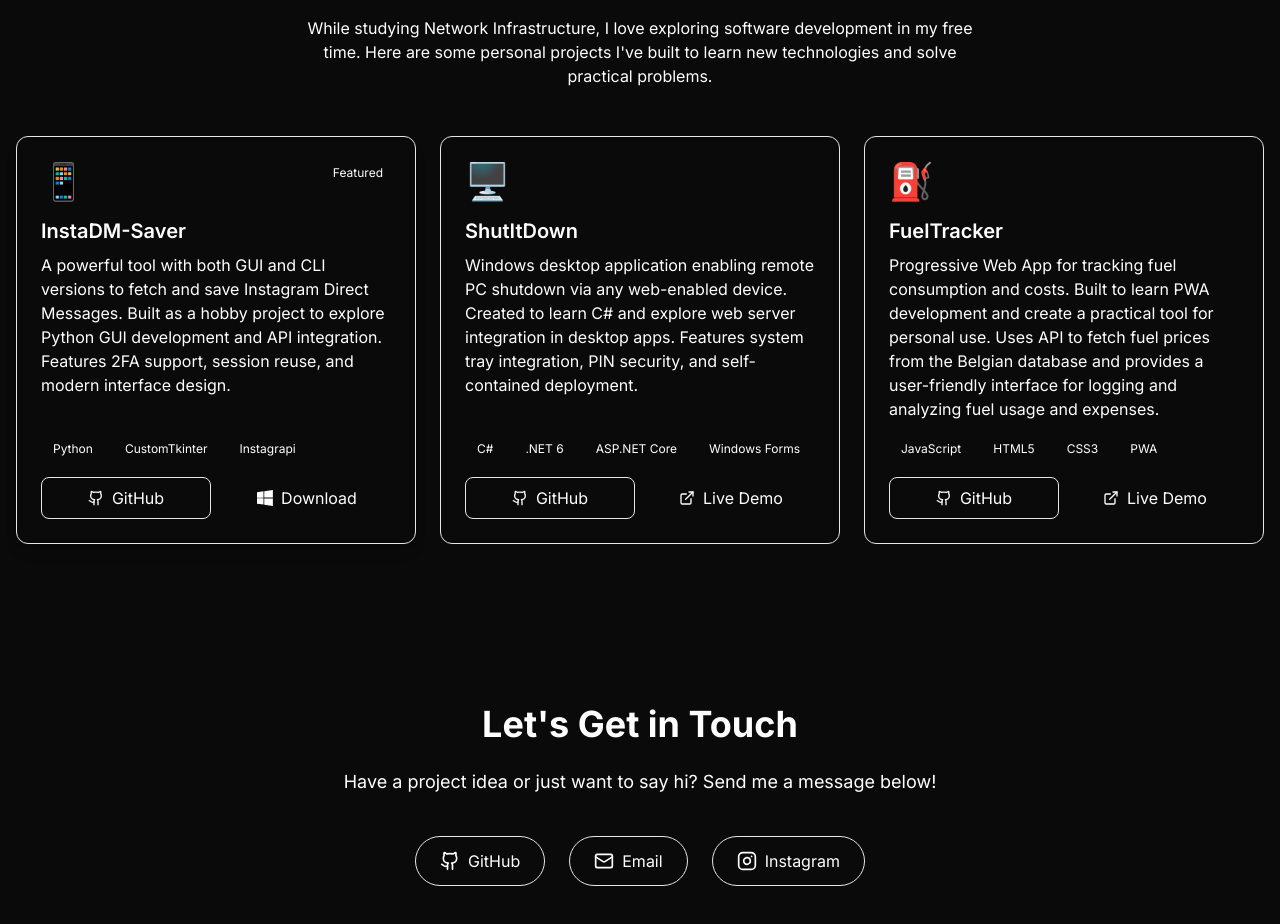
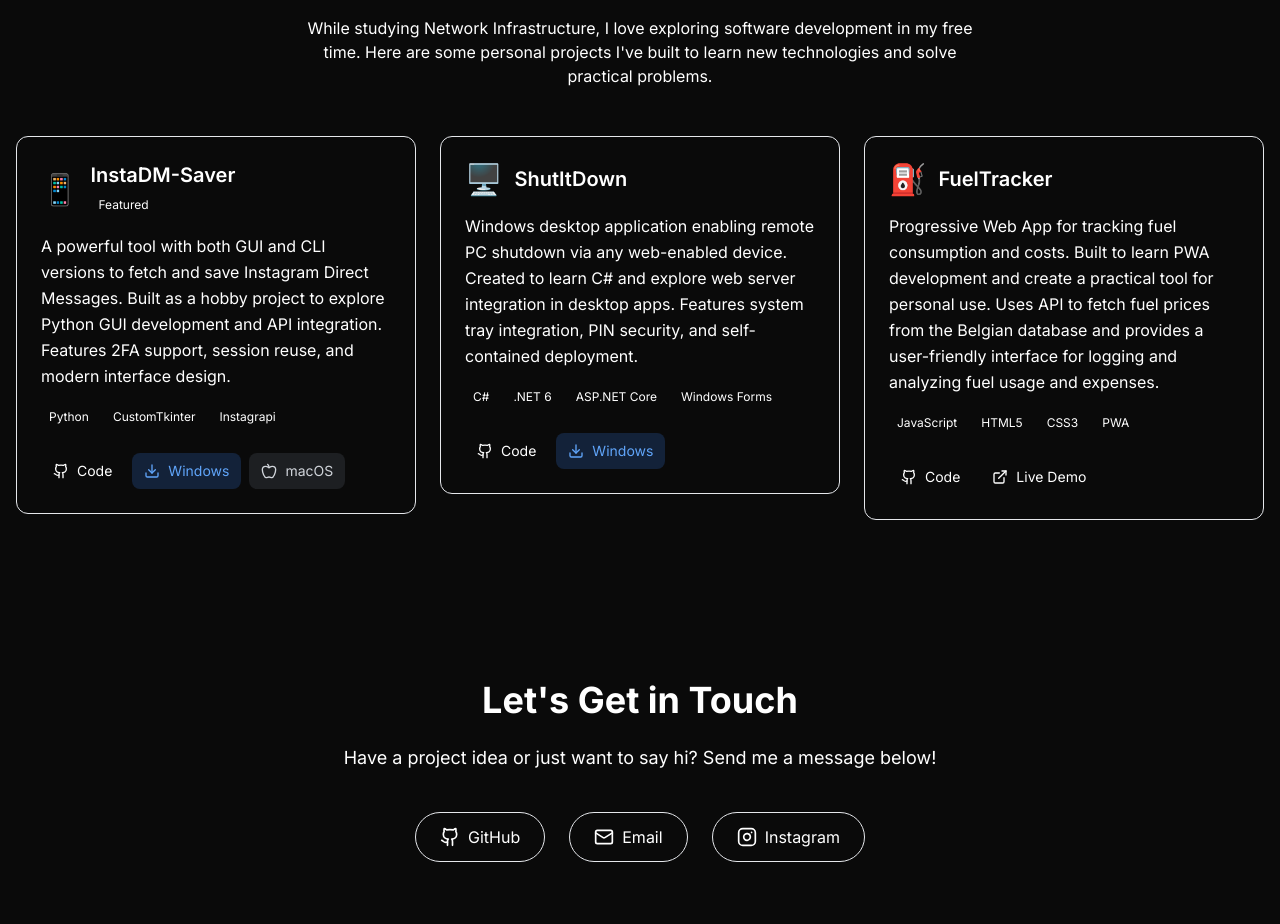
Before and after one commit to yyyutakaaa/dark-mode-portfolio, a Next.js app: page / in a window 1280 px wide. Shown: the part 1940-2864 px from the top of the page. Built offline with nearby package versions, Linux system fonts and the light colour scheme.

Commit message:
feat: update ProjectCard and Projects components with improved project details and download links for Windows and macOS

```diff
--- a/components/ProjectCard.tsx
+++ b/components/ProjectCard.tsx
@@ -1,104 +1,88 @@
-"use client";
+import { motion } from "framer-motion";
+import { ExternalLink, Github, Download, Apple } from "lucide-react";
 
-import { motion } from "framer-motion";
-import { ExternalLink, Github, Download } from "lucide-react";
-
-interface Project {
-  id: number;
-  title: string;
-  description: string;
-  icon: string;
-  technologies: string[];
-  githubUrl: string;
-  liveUrl?: string;
-  featured?: boolean;
-  windowsDownloadUrl?: string;
-}
-
-interface ProjectCardProps {
-  project: Project;
-}
-
-export default function ProjectCard({ project }: ProjectCardProps) {
+export default function ProjectCard({ project }) {
   return (
     <motion.div
-      whileHover={{ y: -5 }}
-      className={`h-full bg-bg-card rounded-xl overflow-hidden border transition-all duration-300 ${
-        project.featured
-          ? "border-primary/50 shadow-lg shadow-primary/20"
-          : "border-primary/20 hover:border-primary/50"
-      }`}
+      whileHover={{ y: -5, scale: 1.02 }}
+      transition={{ duration: 0.2 }}
+      className="bg-bg-card border border-accent/20 rounded-xl p-6 hover:border-accent/40 hover:shadow-lg hover:shadow-primary/5 transition-all duration-300"
     >
-      <div className="p-6 h-full flex flex-col">
-        <div className="flex items-start justify-between mb-4">
-          <div className="text-4xl">{project.icon}</div>
+      <div className="flex items-center gap-3 mb-4">
+        <span className="text-3xl">{project.icon}</span>
+        <div>
+          <h3 className="text-xl font-semibold text-primary">
+            {project.title}
+          </h3>
           {project.featured && (
-            <span className="px-2 py-1 text-xs bg-primary/20 text-primary rounded-full">
+            <span className="inline-block bg-accent/20 text-accent text-xs px-2 py-1 rounded-full mt-1">
               Featured
             </span>
           )}
         </div>
+      </div>
 
-        <h3 className="text-xl font-semibold mb-2 text-text-primary">
-          {project.title}
-        </h3>
-
-        <p className="text-text-secondary mb-4 flex-grow">
+      <p className="text-text-secondary mb-4 leading-relaxed">
         {project.description}
       </p>
 
-        <div className="flex flex-wrap gap-2 mb-4">
+      <div className="flex flex-wrap gap-2 mb-6">
         {project.technologies.map((tech) => (
           <span
             key={tech}
-              className="px-3 py-1 text-xs bg-primary/10 text-primary rounded-full"
+            className="text-xs bg-primary/10 text-primary px-2 py-1 rounded-md"
           >
             {tech}
           </span>
         ))}
       </div>
 
-        <div className="flex flex-wrap gap-3">
+      <div className="flex flex-wrap gap-2">
         <a
           href={project.githubUrl}
           target="_blank"
           rel="noopener noreferrer"
-            className="flex-1 min-w-[120px] flex items-center justify-center gap-2 py-2 rounded-lg border border-primary/30 text-primary hover:bg-primary hover:text-white transition-all duration-300"
+          className="inline-flex items-center gap-2 bg-accent/20 hover:bg-accent/30 text-accent px-3 py-2 rounded-lg transition-colors text-sm"
         >
           <Github size={16} />
-            <span>GitHub</span>
+          Code
         </a>
+
         {project.liveUrl && (
           <a
             href={project.liveUrl}
             target="_blank"
             rel="noopener noreferrer"
-              className="flex-1 min-w-[120px] flex items-center justify-center gap-2 py-2 rounded-lg bg-primary text-white hover:bg-primary-dark transition-all duration-300"
+            className="inline-flex items-center gap-2 bg-primary/20 hover:bg-primary/30 text-primary px-3 py-2 rounded-lg transition-colors text-sm"
           >
             <ExternalLink size={16} />
-              <span>Live Demo</span>
+            Live Demo
           </a>
         )}
+
         {project.windowsDownloadUrl && (
           <a
             href={project.windowsDownloadUrl}
             target="_blank"
             rel="noopener noreferrer"
-              className="flex-1 min-w-[120px] flex items-center justify-center gap-2 py-2 rounded-lg bg-accent text-white hover:bg-blue-600 transition-all duration-300"
-              title="Download for Windows"
+            className="inline-flex items-center gap-2 bg-blue-500/20 hover:bg-blue-500/30 text-blue-400 px-3 py-2 rounded-lg transition-colors text-sm"
           >
-              <svg
-                width="16"
-                height="16"
-                viewBox="0 0 88 88"
-                fill="currentColor"
-              >
-                <path d="m0,12.402,35.687-4.8602.0156,34.423-35.67.20313zm35.67,33.529.0277,34.453-35.67-4.9041-.002-29.78zm4.3261-39.025,47.318-6.906v41.527l-47.318.37565zm47.329,39.349-.0111,41.34-47.318-6.6784-.0663-34.739z" />
-              </svg>
-              <span>Download</span>
+            <Download size={16} />
+            Windows
           </a>
         )}
-        </div>
+
+        {project.macDownloadUrl && (
+          <a
+            href={project.macDownloadUrl}
+            target="_blank"
+            rel="noopener noreferrer"
+            className="inline-flex items-center gap-2 bg-gray-500/20 hover:bg-gray-500/30 text-gray-300 px-3 py-2 rounded-lg transition-colors text-sm"
+          >
+            <Apple size={16} />
+            macOS
+          </a>
+        )}
       </div>
     </motion.div>
   );
--- a/components/Projects.tsx
+++ b/components/Projects.tsx
@@ -1,5 +1,4 @@
 "use client";
-
 import { motion } from "framer-motion";
 import { useInView } from "react-intersection-observer";
 import ProjectCard from "./ProjectCard";
@@ -14,7 +13,9 @@
     technologies: ["Python", "CustomTkinter", "Instagrapi"],
     githubUrl: "https://github.com/yyyutakaaa/InstaDM-Saver",
     windowsDownloadUrl:
-      "https://github.com/yyyutakaaa/InstaDM-Saver/releases/latest",
+      "https://github.com/yyyutakaaa/InstaDM-Saver/releases/download/v1.0.0/InstagramDMFetcher.exe",
+    macDownloadUrl:
+      "https://github.com/yyyutakaaa/homebrew-instagram-dm-fetcher/tree/main",
     featured: true,
   },
   {
@@ -25,7 +26,8 @@
     icon: "🖥️",
     technologies: ["C#", ".NET 6", "ASP.NET Core", "Windows Forms"],
     githubUrl: "https://github.com/yyyutakaaa/ShutItDown",
-    liveUrl: "https://mehdioul.dev/",
+    windowsDownloadUrl:
+      "https://github.com/yyyutakaaa/ShutItDown/releases/download/v1.5/ShutdownServerApp.7z",
   },
   {
     id: 3,
@@ -56,7 +58,6 @@
         >
           My Hobby Projects
         </motion.h2>
-
         <motion.p
           initial={{ opacity: 0, y: 20 }}
           animate={inView ? { opacity: 1, y: 0 } : {}}
@@ -67,7 +68,6 @@
           development in my free time. Here are some personal projects I've
           built to learn new technologies and solve practical problems.
         </motion.p>
-
         <div className="grid md:grid-cols-2 lg:grid-cols-3 gap-6">
           {projects.map((project, index) => (
             <motion.div
```
Lines whose indentation alone changed are shown as unchanged.
